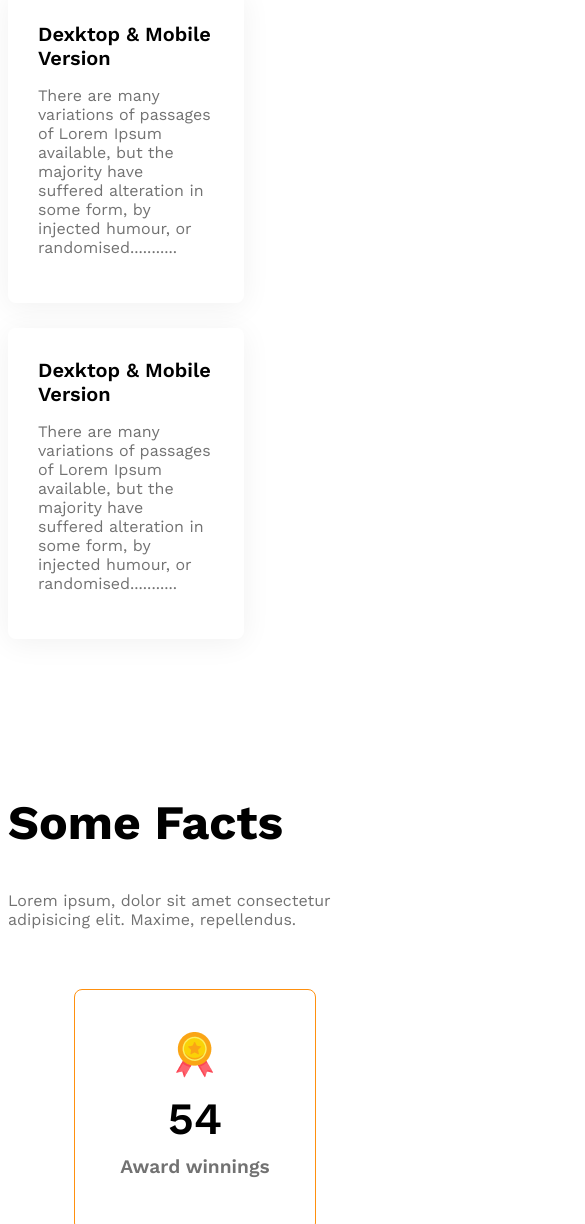
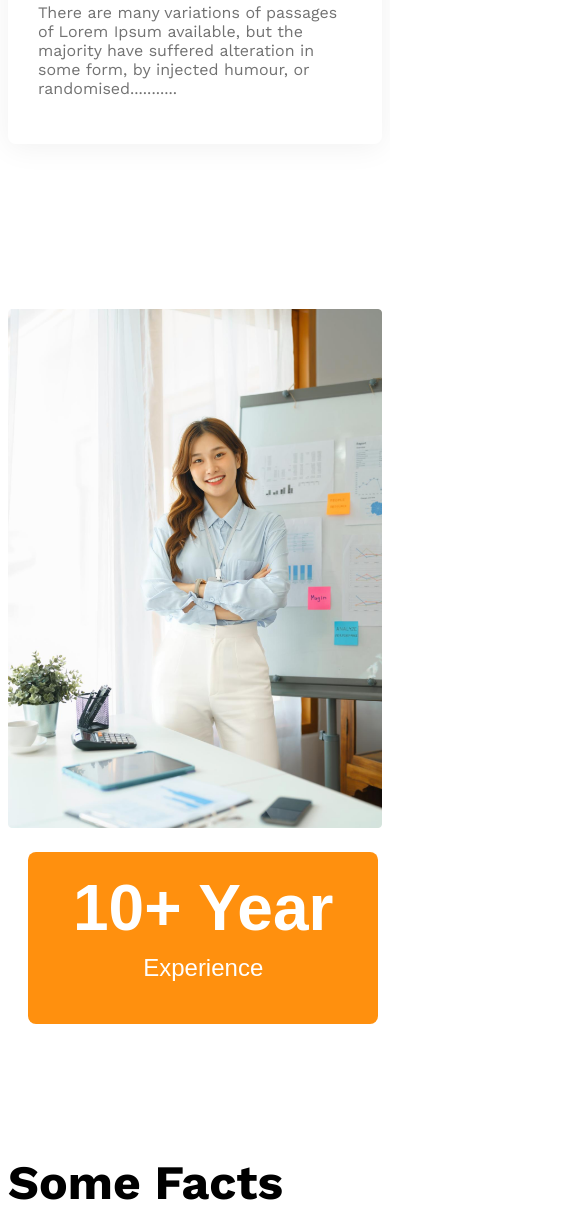
Before and after one commit to ishtmahin/3-arc-website, a plain HTML site: page index.html in a window 390 px wide. Shown: the part 4225-5449 px from the top of the page, 585 px wide, since content can reach past the window. Drawn offline with nearby package versions, Linux system fonts and the light colour scheme.

Commit message:
added featured architact and made it resposive

```diff
--- a/index.html
+++ b/index.html
@@ -78,10 +78,12 @@
                 </div>
 
             </div>
-            <div>
+            <div class="featured-architact">
                 <img src="images/architect.png" alt="" class="features-image">
-                <button class="btn-primary">
-                    <span>10+ Year</span><br>
+                <button id="experience-badge" class="btn-primary">
+                    <span id="experience-number">10+ Year</span>
+                    <br>
+                    <br>
                     <span>Experience</span>
                 </button>
             </div>
--- a/styles/styles.css
+++ b/styles/styles.css
@@ -165,6 +165,10 @@ main{
     gap: 140px;
 }
 
+.feature-container{
+    max-width: 580px;
+}
+
 .card-title{
     font-size: 1.25rem;
     font-weight: 600;
@@ -176,6 +180,24 @@ main{
     border-radius: 8px;
     padding: 30px;
     margin-bottom: 25px;
+}
+
+#experience-badge{
+    padding: 45px;
+    font-size: 1.5rem;
+    font-weight: 500;
+    margin-left: -100px;
+    margin-top: -90px;
+}
+
+#experience-number{
+    font-size: 4rem;
+    font-weight: 700;
+
+}
+
+.featured-architact img{
+    width: 100%;
 }
 
 
@@ -251,7 +273,8 @@ footer{
 @media screen and (max-width: 576px) {
     .navbar,
     .nav-bar-links,
-    .features{
+    .features,
+    .feature-you-enjoy{
      flex-direction: column;
     }
 
@@ -276,6 +299,11 @@ footer{
         gap: 50px
     }
 
+    #experience-badge{
+        margin-left: 20px;
+        margin-top: 20px;
+    }
+
     footer{
         margin: 50px auto;
         margin-bottom: 0px;
@@ -283,7 +311,7 @@ footer{
 }
 
 @media screen and (min-width: 576px) and (max-width: 932px){
-    .features{
+    .features, .feature-you-enjoy{
         flex-direction: column;
     }
 
@@ -298,4 +326,9 @@ footer{
         margin: 50px auto;
         margin-bottom: 0px;
     }
+
+    #experience-badge{
+        margin-left: 20px;
+        margin-top: 20px;
+    }
 }
```
